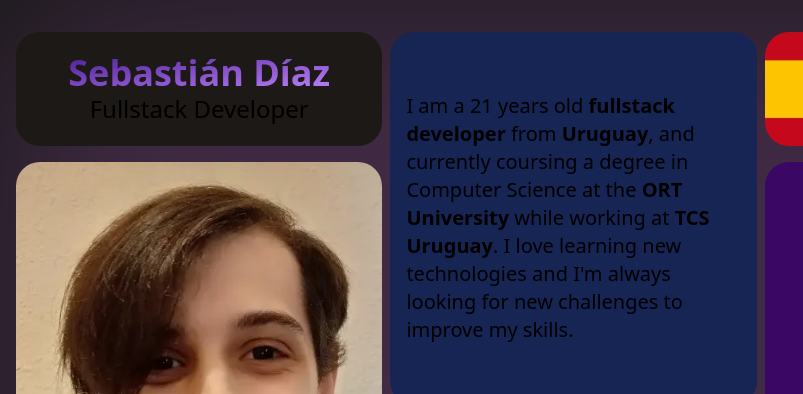
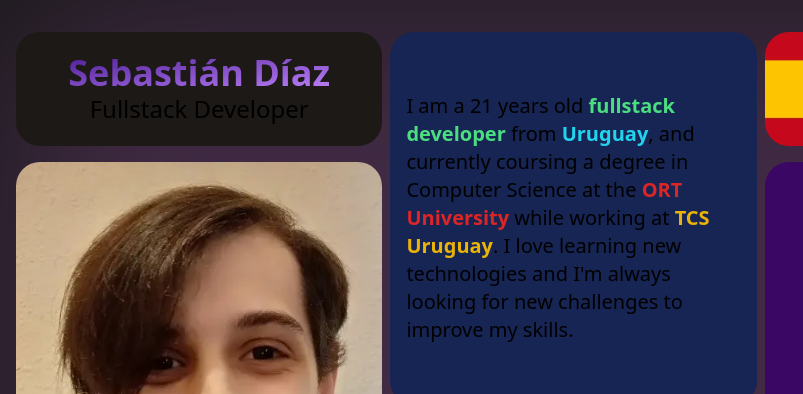
Before and after one commit to sebadio/astro-porfolio, an Astro site: page / in a window 1280 px wide. Shown: the top 394 px of the page, 0-803 px from the left. Built offline with nearby package versions, Linux system fonts and the light colour scheme; Astro itself is replaced by a stand-in of ours.

Commit message:
fixed about not showing colors

```diff
--- a/package.json
+++ b/package.json
@@ -1,5 +1,5 @@
 {
-  "name": "",
+  "name": "astro_portfolio",
   "type": "module",
   "version": "0.0.1",
   "scripts": {
--- a/src/components/About.astro
+++ b/src/components/About.astro
@@ -1,3 +1,3 @@
 <div class={Astro.props.class}>
-  <p set:html={Astro.props.content} />
+  <slot />
 </div>
--- a/src/components/App.astro
+++ b/src/components/App.astro
@@ -32,9 +32,10 @@ const { ABOUT, CHANGE_LANGUAGE, CURSOS, NOMBRE, PROYECTS, SUBTITLE, CV_LINK } =
 
       <!-- Sobre Mi -->
       <About
-        content={ABOUT}
         class="font-light rounded-3xl col-span-10 row-start-4 md:col-start-4 md:col-span-3 md:row-start-1 md:row-span-3 px-4 py-8 text-xl bg-blue-950 text-pretty flex justify-center items-center"
-      />
+      >
+        <p set:html={ABOUT} />
+      </About>
 
       <!-- Español -->
       <div
--- a/tailwind.config.mjs
+++ b/tailwind.config.mjs
@@ -1,6 +1,6 @@
 /** @type {import('tailwindcss').Config} */
 export default {
-	content: ['./src/**/*.{astro,html,js,jsx,md,mdx,svelte,ts,tsx,vue}'],
+	content: ['./src/**/*.{astro,html,js,jsx,md,mdx,svelte,ts,tsx,vue,json}'],
 	theme: {
 		extend: {},
 	},
```
